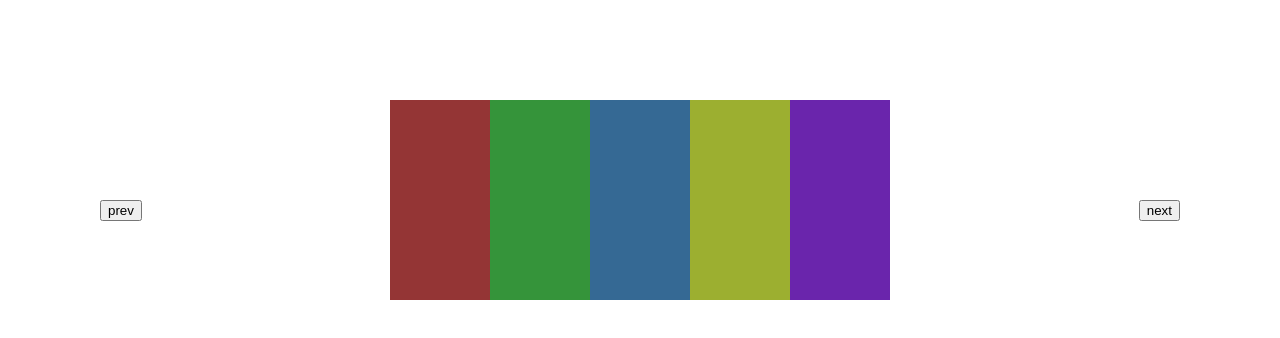
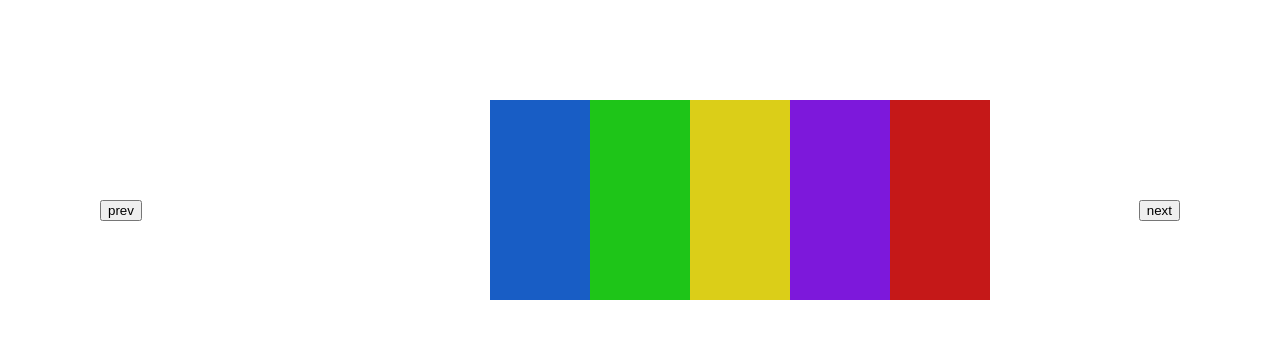
Before and after one commit to sewerynwozniak/Carousel, a plain HTML site: page index.html in a window 1280 px wide. Both pictures are taken after a click on the button "prev". Drawn offline with Linux system fonts and the light colour scheme.

Commit message:
adding manual operating with transition

```diff
--- a/css/style.scss
+++ b/css/style.scss
@@ -6,11 +6,11 @@
 
 .carousel{
 
-    &__generalWrapper{
+    &__wrapper{
         position: relative;
     }
 
-    &__wrapper{
+    &__singleWrapper{
         margin: 100px auto;
         background-color: rgb(37, 37, 37);
         height: 200px;
@@ -24,23 +24,23 @@
         height: 100%;
         width: 100px;
         flex-shrink: 0;
-        //transform: translateX(-100%);
+        transition: 0.3s all;
 
-        &:nth-child(1){
-            background-color: rgb(148, 53, 53);
-        }
-        &:nth-child(2){
-            background-color: rgb(53, 148, 58);
-        }
-        &:nth-child(3){
-            background-color: rgb(53, 105, 148);
-        }
-        &:nth-child(4){
-            background-color: rgb(156, 175, 48);
-        }
-        &:nth-child(5){
-            background-color: rgb(106, 37, 172);
-        }
+       &--1{
+           background-color: rgb(197, 24, 24);
+       }
+       &--2{
+           background-color: rgb(24, 93, 197);
+       }
+       &--3{
+           background-color: rgb(30, 197, 24);
+       }
+       &--4{
+           background-color: rgb(219, 206, 24);
+       }
+       &--5{
+           background-color: rgb(125, 24, 219);
+       }
     }
 
     &__btnNavigation{
--- a/index.html
+++ b/index.html
@@ -11,15 +11,15 @@
 
 
 
-    <div class="carousel__generalWrapper">
+    <div class="carousel__wrapper">
         <button class="carousel__btnNavigation carousel__btnNavigation--prev">prev</button>
 
-        <div class="carousel__wrapper">
-            <div class="carousel__single"></div>
-            <div class="carousel__single"></div>
-            <div class="carousel__single"></div>
-            <div class="carousel__single"></div>
-            <div class="carousel__single"></div>
+        <div class="carousel__singleWrapper">
+            <div style='width:100px' class="carousel__single carousel__single--1"></div>
+            <div class="carousel__single carousel__single--2"></div>
+            <div class="carousel__single carousel__single--3"></div>
+            <div class="carousel__single carousel__single--4"></div>
+            <div class="carousel__single carousel__single--5"></div>
         </div>
 
         <button class="carousel__btnNavigation carousel__btnNavigation--next">next</button>
--- a/script.js
+++ b/script.js
@@ -1,9 +1,9 @@
 class Carousel{
     constructor(){
-        this.moved=0;
         this.btnNavigationPrev = document.querySelector('.carousel__btnNavigation--prev');
         this.btnNavigationNext = document.querySelector('.carousel__btnNavigation--next');
         this.singles = document.querySelectorAll('.carousel__single');
+        this.singlesWrapper = document.querySelector('.carousel__singleWrapper');
         this.events();
     }
 
@@ -13,10 +13,33 @@ class Carousel{
     }
 
     move(direction){
-        console.log('moving ' + direction)
-        this.moved = this.moved+100;
-        this.singles.forEach(s=>s.style.transform=`translateX(-${this.moved}%)`)
+        const singleWrapperChildren = document.querySelector('.carousel__singleWrapper').children;
+        const singleWidth = singleWrapperChildren[0].offsetWidth;
+
+        if(direction=='left'){
+            const firstSingle = singleWrapperChildren[0];
+            firstSingle.style.width=0;
+            setTimeout(()=>{
+                this.singlesWrapper.append(firstSingle);
+                firstSingle.style.width=`${singleWidth}px`;
+            },300)
+        }else{
+            const lastSingle = singleWrapperChildren[singleWrapperChildren.length-1];
+            lastSingle.style.width=0;
+            this.singlesWrapper.prepend(lastSingle);
+            setTimeout(()=>{
+                lastSingle.style.width=`${singleWidth}px`;
+            },0)
+        }
+
+
+
+
+
     }
+
+
+
 
 }
 
```
Also changed, not shown: css/style.css, 1 other file.
